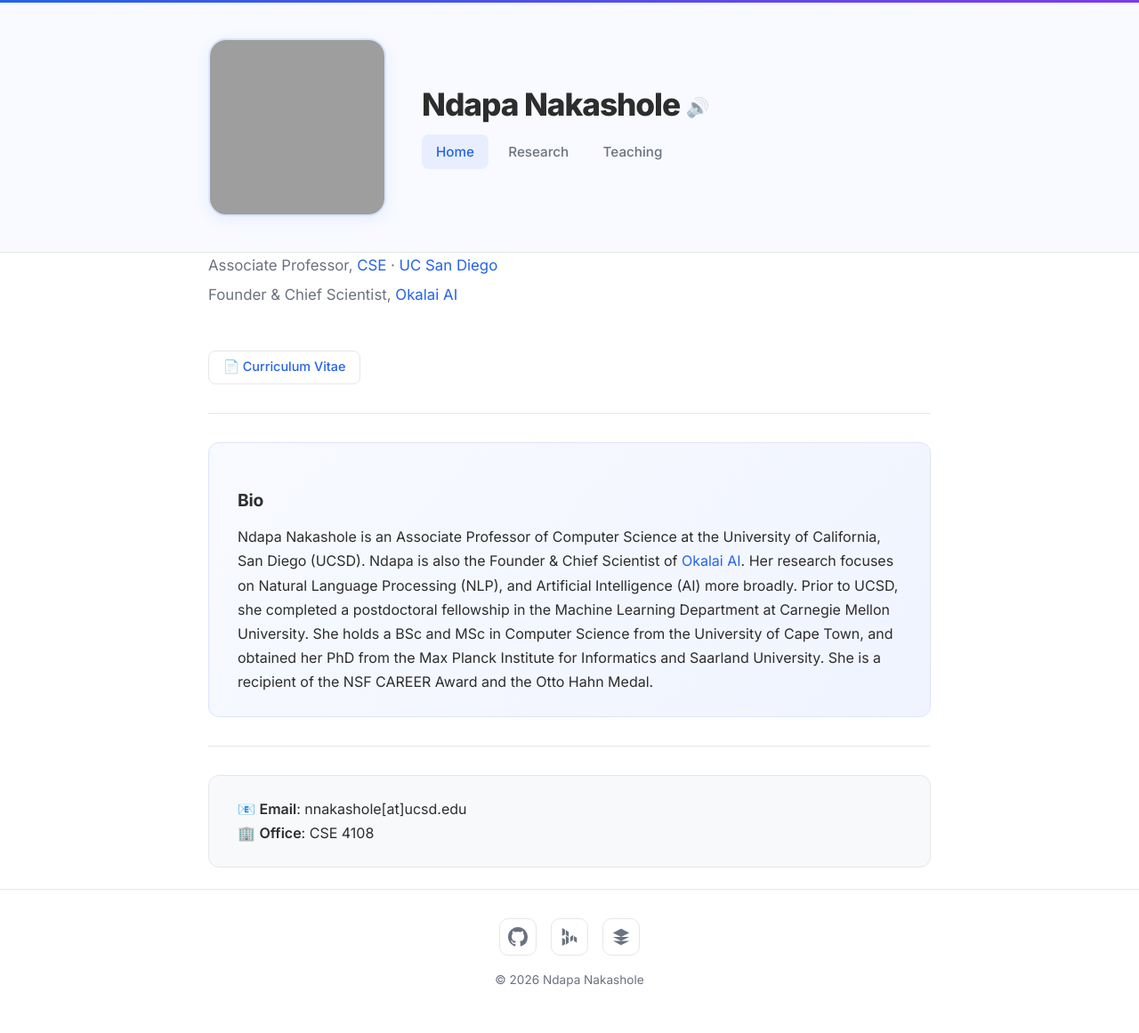
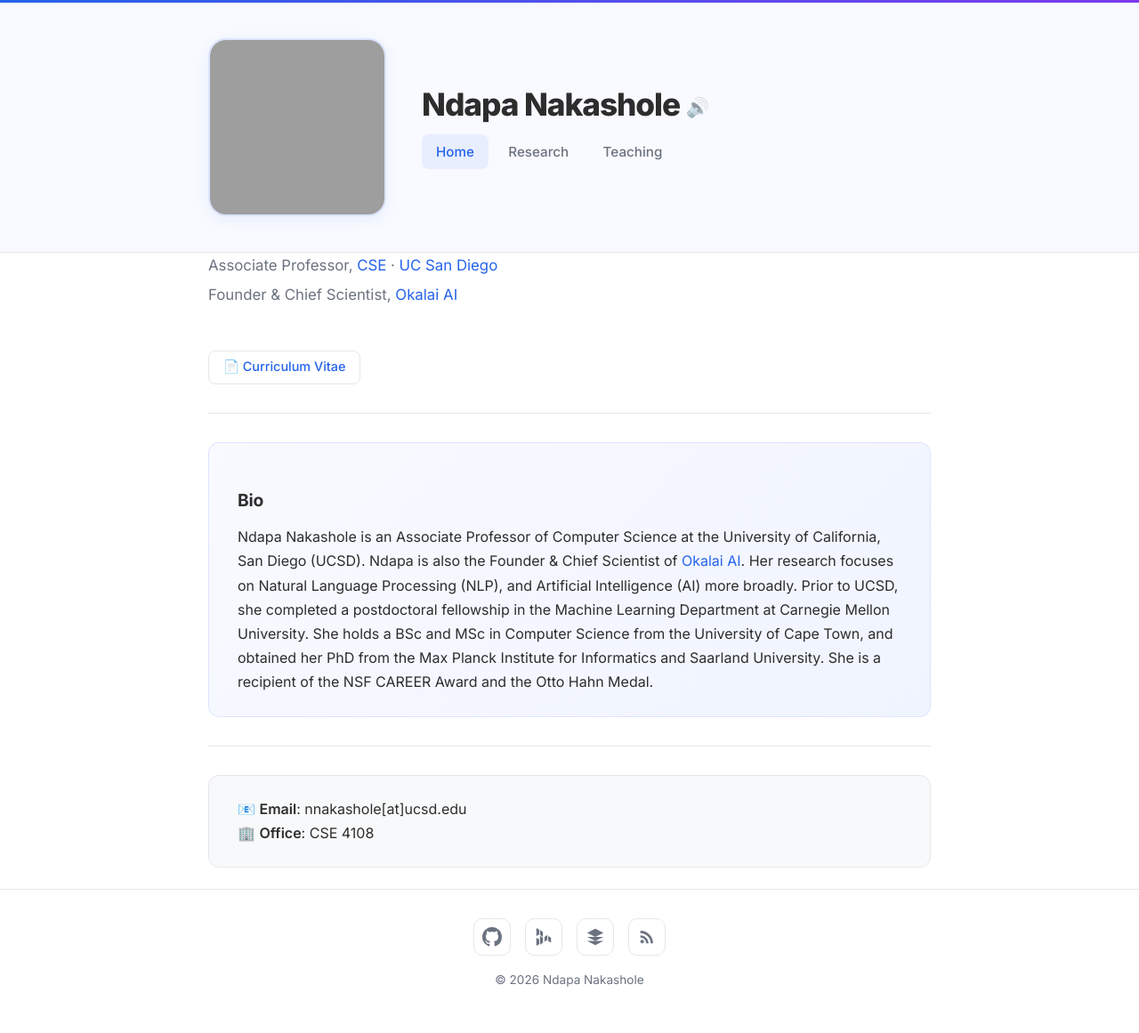
Before and after one commit to ndapa/ndapa.github.io, a Jekyll site: the page built from index.md, in a window 1280 px wide. Shown: the whole page at 89% size. Built offline with Jekyll 4.4.1, drawn with Linux system fonts in a browser that asks for light colours; grey boxes are pictures that could not be loaded.

Commit message:
Add favicon fallback, font preconnect, scroll offset, RSS feed link

```diff
--- a/_layouts/default.html
+++ b/_layouts/default.html
@@ -10,8 +10,13 @@
   <meta name="keywords" content="Ndapa Nakashole, NLP, Natural Language Processing, Artificial Intelligence, UCSD, UC San Diego, multilingual, African languages, Okalai AI, computer science, machine learning, low-resource languages, knowledge bases">
 
   <link rel="icon" type="image/svg+xml" href="{{ '/assets/images/favicon.svg' | relative_url }}">
+  <link rel="icon" type="image/png" href="{{ '/assets/images/favicon.png' | relative_url }}">
 
+  <link rel="preconnect" href="https://fonts.googleapis.com">
+  <link rel="preconnect" href="https://fonts.gstatic.com" crossorigin>
   <link rel="stylesheet" href="{{ '/assets/css/style.css' | relative_url }}">
+
+  <link rel="alternate" type="application/rss+xml" title="{{ site.title }}" href="{{ '/feed.xml' | relative_url }}">
 
 </head>
 <body>
@@ -61,6 +66,9 @@
       <a href="https://okalai.org" class="footer-icon" title="Okalai AI">
         <svg width="22" height="22" viewBox="0 0 24 24" fill="currentColor"><path d="M12 2L2 7l10 5 10-5-10-5zM2 17l10 5 10-5M2 12l10 5 10-5"/></svg>
       </a>
+      <a href="{{ '/feed.xml' | relative_url }}" class="footer-icon" title="RSS Feed">
+        <svg width="22" height="22" viewBox="0 0 24 24" fill="currentColor"><circle cx="6.18" cy="17.82" r="2.18"/><path d="M4 4.44v2.83c7.03 0 12.73 5.7 12.73 12.73h2.83c0-8.59-6.97-15.56-15.56-15.56zm0 5.66v2.83c3.9 0 7.07 3.17 7.07 7.07h2.83c0-5.47-4.43-9.9-9.9-9.9z"/></svg>
+      </a>
     </div>
     <p>&copy; {{ site.time | date: "%Y" }} {{ site.title }}</p>
   </footer>
--- a/assets/css/style.css
+++ b/assets/css/style.css
@@ -26,6 +26,7 @@
 
 html {
   scroll-behavior: smooth;
+  scroll-padding-top: 1.5rem;
 }
 
 body {
```
